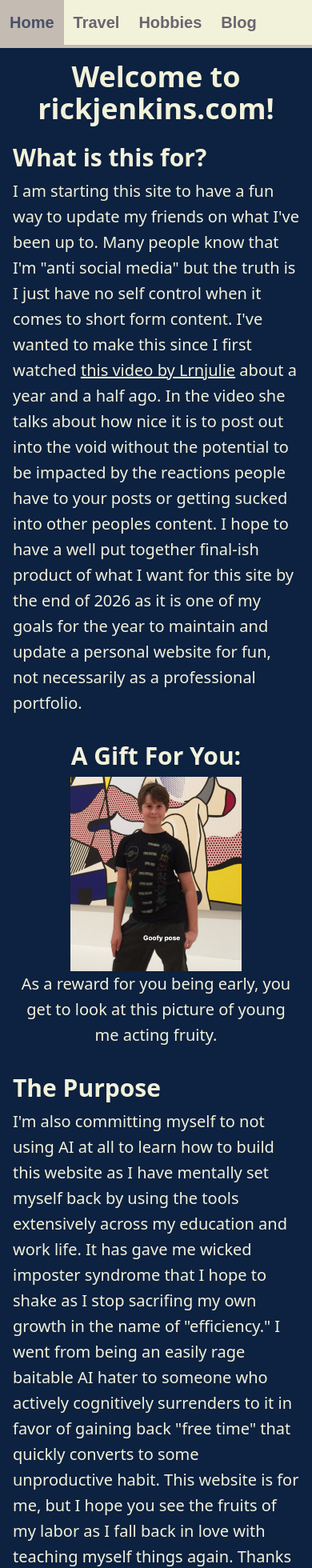
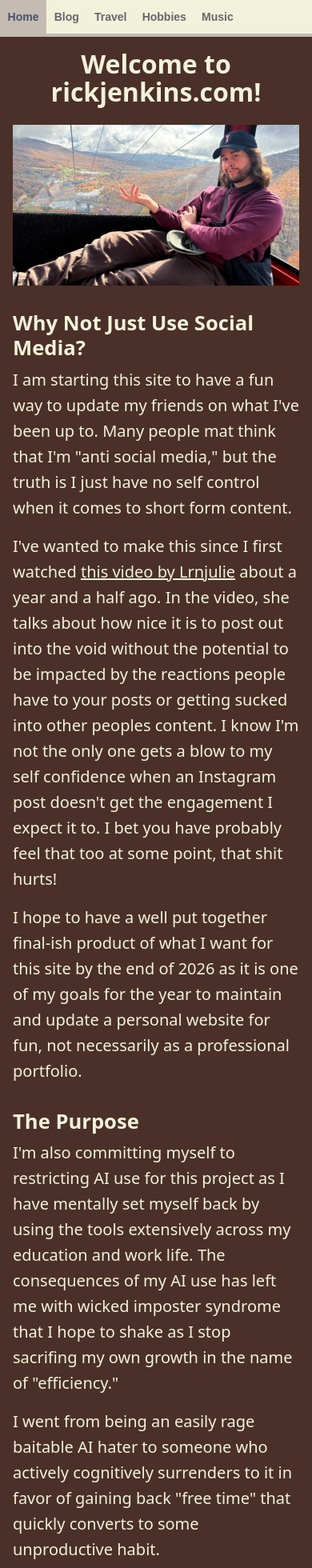
Before and after one commit to Itsjustrick12/rickjenkins.com, a React (Vite) app: page /#/ in a window 390 px wide. Shown: the top 1960 px of the page at 80% size. Built offline with nearby package versions, Linux system fonts and the light colour scheme.

Commit message:
New Colors, Travel Image Resizing

```diff
--- a/src/App.css
+++ b/src/App.css
@@ -93,7 +93,10 @@
   --jk-beige-200: #c4bbb3;
   --jk-cream: #f2f2da;
 
-  --color-background: var(--jk-navy-100);
+  --chocolate: #4A3028;
+  --darkEspresso: #35251F;
+
+  --color-background: var(--chocolate);
   --color-surface: transparent;
   --color-surface-hover: var(--jk-brown-300);
 
@@ -208,27 +211,27 @@
   font-weight: bold;
 }
 
-/* Chat GPT Styling BOOOOOOOO Rick fix this */
+.travel-gallery {
+  display: grid;
+  grid-template-columns: repeat(3, minmax(0, 1fr));
+  gap: 0.75rem;
+  width: 100%;
+  max-width: 1600px;
+  margin: 0 auto;
+  align-items: start;
+}
 
 .album-image {
-  width: 400px;
-  height: 400px;
-  border: 1px solid black;
-  margin-bottom: 25px;
+  width: 100%;
+  min-width: 0;
+  margin: 0;
 }
 
 .album-image img {
+  display: block;
   width: 100%;
-  height: 100%;
+  height: auto;
   object-fit: contain;
-}
-
-/* contianer for organizing the album images */
-.travel-gallery {
-  display: grid;
-  grid-template-columns: repeat(auto-fill, minmax(400px, 1fr));
-  gap: 1rem;
-  align-items: start;
 }
 
 .NavBar a:hover{
@@ -243,26 +246,30 @@ body {
 }
 
 main {
-  margin: 2rem 5rem 4rem;
+  margin: 2rem auto 4rem;
+  width: calc(100% - 2rem);
+  max-width: 1600px;
+  box-sizing: border-box;
 }
 
 h1 {
   color: var(--color-text);
-  font-size: var(--text-5xl);
+  font-size: clamp(2rem, 5vw, var(--text-5xl));
   line-height: 1.1;
   font-weight: 700;
+  overflow-wrap: break-word;
 }
 
 h2 {
   color: var(--color-text);
-  font-size: var(--text-4xl);
+  font-size: clamp(1.6rem, 4vw, var(--text-4xl));
   line-height: 1.2;
   font-weight: 600;
 }
 
 h3 {
   color: var(--color-text);
-  font-size: var(--text-3xl);
+  font-size: clamp(1.3rem, 3vw, var(--text-3xl));
   line-height: 1.3;
   font-weight: 600;
 }
@@ -293,6 +300,22 @@ margin-box {
   margin: "40 40 40 auto"
 }
 
+/* Homepage cover image */
+.home-hero {
+  width: 100%;
+  aspect-ratio: 16 / 9;
+  overflow: hidden;
+  margin-bottom: 2rem;
+}
+
+.home-hero-image {
+  display: block;
+  width: 100%;
+  height: 100%;
+  object-fit: cover;
+  object-position: center;
+}
+
 .list-group-item {
   background-color: var(--color-surface);
   color: var(--color-text);
@@ -303,9 +326,12 @@ margin-box {
 
 .blog-post {
   border: 0.5rem solid var(--jk-cream);
-  padding: 1.5rem;
+  padding: clamp(1rem, 3vw, 1.5rem);
   border-radius: 0.75rem;
   margin-bottom: 0.75rem;
+  box-sizing: border-box;
+  min-width: 0;
+  overflow-wrap: break-word;
 }
 
 .blog-post-header {
@@ -314,10 +340,16 @@ margin-box {
 
 .blog-card-container {
   display: grid;
-  grid-template-columns: 1fr 1fr 1fr;
-  grid-template-rows: auto auto;
-  gap: 1rem;
-  padding-bottom: 1rem;
+  grid-template-columns: repeat(3, minmax(0, 1fr));
+  gap: 5rem;
+
+  width: 100%;
+  max-width: 1400px;
+  margin: 0 auto;
+  box-sizing: border-box;
+
+  align-items: stretch;
+  padding-bottom: 1.5rem;
 }
 
 /* Here for Grid Compliance */
@@ -363,17 +395,23 @@ margin-box {
   width: 450px;
   height: 450px;
   object-fit: cover; /* Crops the image to fit the 300x300 box without stretching */
-  border: 0.5rem solid var(--jk-navy-100);
+  border: 0.5rem solid var(--chocolate);
   border-radius: 0.75rem;
 }
 
 .blog-page-container {
-  padding-left: 5rem;
-  padding-right: 5rem;
+  padding-left: 0.5rem;
+  padding-right: 0.5rem;
   display: flex;
   flex-direction: column;
   align-items: center;
   justify-content: flex-start;
+}
+
+.travel-page-container {
+  padding-left: 0.5rem;
+  padding-right: 0.5rem;
+  align-items: center;
 }
 
 .blog-card {
@@ -398,11 +436,10 @@ margin-box {
 .blog-image-container img {
   display: block;
   max-width: 100%;
-  max-height: 100%;
   height: auto;
   width: auto;
-
   object-fit: contain;
+  box-sizing: border-box;
 }
 
 .blog-image-center {
@@ -432,18 +469,18 @@ margin-box {
   max-width: 90ch;
 }
 .blog-card h2{
-  color: var(--jk-navy-100);
+  color: var(--chocolate);
 }
 
 .blog-card p{
-  color: var(--jk-navy-100);
+  color: var(--chocolate);
 }
 
 .blog-button {
     display: flex;
     padding: 0.3rem 0.6rem;
     border-radius: 0.25rem;
-    background-color: var(--jk-navy-100);
+    background-color: var(--chocolate);
     font-weight: bold;
     text-decoration: none;
     justify-content: center;
@@ -455,43 +492,84 @@ margin-box {
 /* For Mobile View Scaling */
 @media (max-width: 768px) {
   main {
-    margin: 1rem;
+    width: calc(100% - 2rem);
+    margin: 1rem auto 2rem;
   }
 
-  /* Change to be one column only */
+  /* Single-column layout */
   .section-container {
     grid-template-columns: 1fr;
     grid-template-rows: auto;
   }
-  /* One column */
+
   .content-box-tall-rect {
     grid-column: 1;
     grid-row: auto;
   }
-  /* One Column */
+
   .content-box-wide-rect {
     grid-column: 1;
   }
 
-  /* Shrink Text Too */
-  h1 {
-    font-size: var(--text-4xl);
-  }
-
-  h2 {
-    font-size: var(--text-3xl);
-  }
-
-  h3 {
-    font-size: var(--text-2xl);
-  }
-
+  /* Blog post */
   .blog-post {
-    border: 0.25rem solid var(--jk-cream);
-    padding: 1.5rem;
+    border-width: 0.2rem;
+    padding: 1rem;
     border-radius: 0.5rem;
     margin-bottom: 0.5rem;
   }
 
+  .blog-post-header {
+    text-align: center;
+  }
 
+  /* Blog image alignment */
+  .blog-image-left,
+  .blog-image-center,
+  .blog-image-right {
+    max-width: 100%;
+  }
+
+  /* Navigation */
+  .NavBar ul {
+    flex-wrap: wrap;
+  }
+
+  .NavBar a {
+    padding: 0.6rem;
+    font-size: var(--text-sm);
+  }
+
+  .blog-card-container {
+    grid-template-columns: minmax(0, 1fr);
+    gap: 1.5rem;
+    width: 100%;
+    padding: 0 0 1.5rem;
+  }
+
+  .blog-card-box {
+    width: 100%;
+    min-width: 0;
+  }
+
+  .blog-card {
+    width: 100%;
+    box-sizing: border-box;
+    padding: 1rem;
+    margin: 0;
+  }
+
+  .blog-card img {
+    width: 100%;
+    max-width: 100%;
+    height: auto;
+    aspect-ratio: 1 / 1;
+    object-fit: cover;
+    box-sizing: border-box;
+  }
+
+  .travel-gallery {
+    grid-template-columns: repeat(2, minmax(0, 1fr));
+    gap: 0.5rem;
+  }
 }
--- a/src/App.jsx
+++ b/src/App.jsx
@@ -4,6 +4,7 @@ import { Travel } from './pages/travel'
 import { Hobbies } from './pages/hobbies'
 import { Blog } from './pages/blog'
 import { Typography } from './pages/typography'
+import { Music } from './pages/music'
 
 import { HashRouter as Router, Routes, Route } from 'react-router-dom'
 import { Layout } from './components/Layout'
@@ -22,6 +23,7 @@ function App() {
           <Route path="/" element={<Home/>}/>
           <Route path="/Travel" element={<Travel/>}/>
           <Route path="/Hobbies" element={<Hobbies/>}/>
+          <Route path="/Music" element={<Music/>}/>
           <Route path="/Blog" element={<Blog/>}/>
           <Route path="/blog/:slug" element={<BlogPostPage />} />
         </Route>
--- a/src/components/Blog/posts.js
+++ b/src/components/Blog/posts.js
@@ -13,5 +13,12 @@ export function getPost(slug) {
 }
 // Get ALL the markdown files
 export function getAllSlugs() {
-    return Object.keys(raw).map(path => path.split('/').pop().replace('.md', ''))
+    return Object.keys(raw).map(path => path.split('/').pop().replace('.md', '')).sort((a, b) => {
+            // Get the date metadata for each post
+            const dateA = getPost(a)?.metadata?.date ?? "";
+            const dateB = getPost(b)?.metadata?.date ?? "";
+
+            // Sort newest to oldest
+            return dateB.localeCompare(dateA);
+        });
 }
--- a/src/components/NavBar.jsx
+++ b/src/components/NavBar.jsx
@@ -8,13 +8,16 @@ export function NavBar (){
                     <Link to="/">Home</Link>
                 </li>
                 <li>
+                    <Link to="/blog">Blog</Link>
+                </li>
+                <li>
                     <Link to="/travel">Travel</Link>
                 </li>
                 <li>
                     <Link to="/hobbies">Hobbies</Link>
                 </li>
                 <li>
-                    <Link to="/blog">Blog</Link>
+                    <Link to="/music">Music</Link>
                 </li>
             </ul>
         </div>
--- a/src/pages/home.jsx
+++ b/src/pages/home.jsx
@@ -5,50 +5,56 @@ import ListGroup from '../components/ListGroup'
 export function Home(){
   return (
     <div className="page-container">
+      <h1 align="center" style={{paddingBottom:"1rem"}}>Welcome to <strong>rickjenkins.com</strong>!</h1>
+      {/* Large homepage cover image */}
+      <section className="home-hero">
+        <img
+          src="/WebsiteCoverImage.jpg"
+          alt="Website cover image"
+          className="home-hero-image"
+        />
+      </section>
+      {/* Primary Content divider */}
       <div>
-      <h1 align="center" style={{paddingBottom:"1rem"}}>Welcome to <strong>rickjenkins.com</strong>!</h1>
+
       <div className="section-container">
         {/* Left Section */}
         <section className='content-box-square'>
-          <h2>What is this for?</h2>
+          <h2>Why Not Just Use Social Media?</h2>
           <p>
-            I am starting this site to have a fun way to update my friends on what I've been up to. Many people know that I'm
-            "anti social media" but the truth is I just have no self control when it comes to short form content. I've wanted
-            to make this since I first watched <a href='https://www.youtube.com/watch?v=r0RqucKwIcw'> this video by Lrnjulie</a> about
-            a year and a half ago. In the video she talks about how nice it is to post out into the void without the
+            I am starting this site to have a fun way to update my friends on what I've been up to. Many people mat think that I'm
+            "anti social media," but the truth is I just have no self control when it comes to short form content.
+          </p>
+          <p>
+            I've wanted to make this since I first watched <a href='https://www.youtube.com/watch?v=r0RqucKwIcw'> this video by Lrnjulie</a> about
+            a year and a half ago. In the video, she talks about how nice it is to post out into the void without the
             potential to be impacted by the reactions people have to your posts or getting sucked into other peoples content.
+            I know I'm not the only one gets a blow to my self confidence when an Instagram post doesn't get the engagement I expect it to. I bet you have probably feel that too at some point, that shit hurts!
+          </p>
+          <p>
             I hope to have a well put together final-ish product of what I want for this site by the end of 2026 as it is one
             of my goals for the year to maintain and update a personal website for fun, not necessarily as a professional portfolio.
           </p>
         </section>
         {/* Tall Image Section */}
 
-        <section className='content-box-tall-rect'>
-          <h2>A Gift For You:</h2>
-          <div className='image-container'>
-            <img src={freaky} alt="freaky individual" width="60%"/>
-          </div>
-          <p>
-            As a reward for you being early, you get to look at this picture of young me acting fruity.
-          </p>
-        </section>
         <section className='content-box-square'>
           <h2>The Purpose</h2>
           <p>
-            I'm also committing myself to not using AI at all to learn how to build this website as I have mentally set myself back by using the tools
-            extensively across my education and work life. It has gave me wicked imposter syndrome that I hope to shake as I stop sacrifing my own
-            growth in the name of "efficiency." I went from being an easily rage baitable AI hater to someone who actively cognitively surrenders to it in favor
-            of gaining back "free time" that quickly converts to some unproductive habit. This website is for me, but I hope you see the fruits of my labor as
-            I fall back in love with teaching myself things again. Thanks for checking out the site!
+            I'm also committing myself to restricting AI use for this project as I have mentally set myself back by using the tools
+            extensively across my education and work life. The consequences of my AI use has left me with wicked imposter syndrome that I hope to shake as I stop sacrifing my own
+            growth in the name of "efficiency."
+          </p>
+          <p>
+            I went from being an easily rage baitable AI hater to someone who actively cognitively surrenders to it in favor
+            of gaining back "free time" that quickly converts to some unproductive habit.
+          </p>
+          <p>
+            This website is for me, but I hope you see the fruits of my labor as
+            I fall back in love with teaching myself things again. The website is being built with Vite's flavor of React. Thanks for checking out the site!
           </p>
         </section>
-
-      {/* Second Section */}
       </div>
-        <div className="alert alert-primary" role="alert">
-          Check out the new Blog Tab! The others are empty :)
-        </div>
-        <ListGroup align="center"></ListGroup>
       </div>
     </div>
   )
--- /dev/null
+++ b/src/pages/music.jsx
@@ -0,0 +1,13 @@
+import { UnderConstruction } from "../components/UnderConstruction"
+export function Music(){
+    return (
+        <div className="page-container">
+            <div align="center">
+                <h1>
+                    Music
+                </h1>
+                <UnderConstruction/>
+            </div>
+        </div>
+    )
+}
--- a/src/pages/travel.jsx
+++ b/src/pages/travel.jsx
@@ -5,20 +5,12 @@ export function Travel(){
     const bostonPics = getAllPicturesByAlbum('Boston');
 
     return (
-        <div className="page-container">
-            <div align="center">
-                <h1>
-                    Travel
-                </h1>
-                {/* <UnderConstruction/> */}
+        <div className="travel-page-container">
+            <div className="center-everything">
+                <h1>Travel</h1>
+                <h1>Boston & Vermont Oct 2026</h1>
+                <h2>Sofie's Digi Pics:</h2>
             </div>
-
-            <h1>
-                Boston & Vermont Oct 2026
-            </h1>
-            <h2>
-                Sofie's Digi Pics:
-            </h2>
             <section className="travel-gallery">
                 {bostonPics.map((url, index) => (
                     // <p key={url}>{url}</p>
```
Also changed, not shown: public/WebsiteCoverImage.jpg (added).
